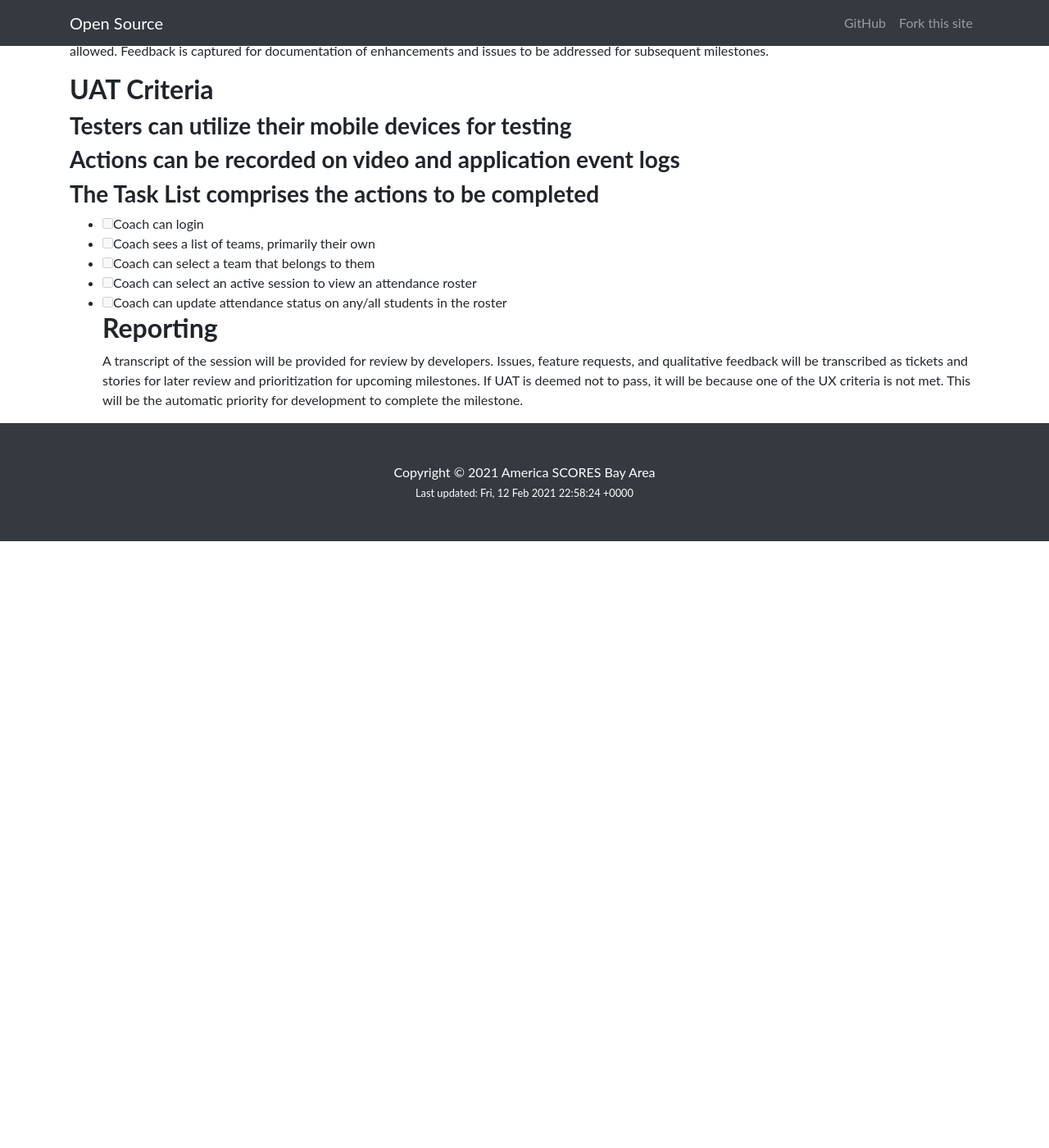
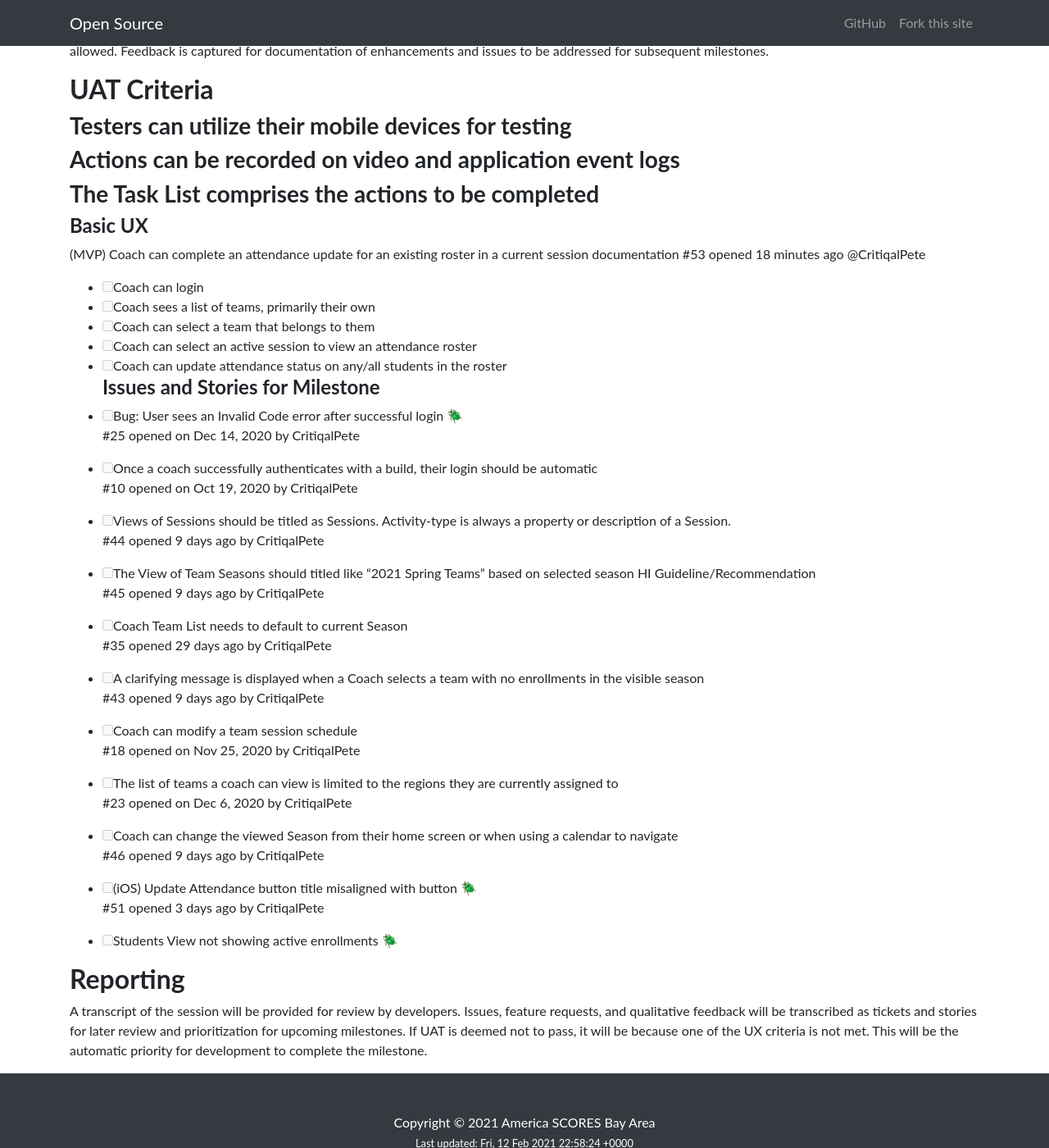
Before and after one commit to AmericaSCORESBayArea/scoreslabs, a Jekyll site: the page built from attendance_app_UAT_M2.md, in a window 1280 px wide and 1400 px high, scrolled down 298 px. Shown: the whole window at 82% size. Built offline with Jekyll 4.4.1, drawn with Linux system fonts in a browser that asks for light colours; emoji names are drawn with the system emoji font; our own code applies the rules of GitHub Pages for plain Markdown files; before the commit the page ends 958 px from its top, so only the background shows below that.

Commit message:
added milestone ticket checklist to UAT criteria

```diff
--- a/attendance_app_UAT_M2.md
+++ b/attendance_app_UAT_M2.md
@@ -11,11 +11,48 @@ Feedback is captured for documentation of enhancements and issues to be addresse
 ### Testers can utilize their mobile devices for testing
 ### Actions can be recorded on video and application event logs
 ### The Task List comprises the actions to be completed
+#### Basic UX
+(MVP) Coach can complete an attendance update for an existing roster in a current session documentation
+#53 opened 18 minutes ago
+@CritiqalPete
 - [ ] Coach can login
 - [ ] Coach sees a list of teams, primarily their own
 - [ ] Coach can select a team that belongs to them
 - [ ] Coach can select an active session to view an attendance roster
 - [ ] Coach can update attendance status on any/all students in the roster
+#### Issues and Stories for Milestone
+- [ ] Bug: User sees an Invalid Code error after successful login :beetle:<br>
+#25 opened on Dec 14, 2020 by CritiqalPete
+
+- [ ] Once a coach successfully authenticates with a build, their login should be automatic<br>
+#10 opened on Oct 19, 2020 by CritiqalPete
+
+- [ ] Views of Sessions should be titled as Sessions. Activity-type is always a property or description of a Session.<br>
+#44 opened 9 days ago by CritiqalPete
+
+- [ ] The View of Team Seasons should titled like "2021 Spring Teams" based on selected season HI Guideline/Recommendation<br>
+#45 opened 9 days ago by CritiqalPete
+
+- [ ] Coach Team List needs to default to current Season<br>
+#35 opened 29 days ago by CritiqalPete
+
+- [ ] A clarifying message is displayed when a Coach selects a team with no enrollments in the visible season<br>
+#43 opened 9 days ago by CritiqalPete
+
+- [ ] Coach can modify a team session schedule<br>
+#18 opened on Nov 25, 2020 by CritiqalPete
+
+- [ ] The list of teams a coach can view is limited to the regions they are currently assigned to<br>
+#23 opened on Dec 6, 2020 by CritiqalPete
+
+- [ ] Coach can change the viewed Season from their home screen or when using a calendar to navigate<br>
+#46 opened 9 days ago by CritiqalPete
+
+- [ ] (iOS) Update Attendance button title misaligned with button :beetle:<br>
+#51 opened 3 days ago by CritiqalPete
+
+- [ ] Students View not showing active enrollments :beetle:<br>
+
 ## Reporting
 A transcript of the session will be provided for review by developers. Issues, feature requests, and qualitative feedback will be transcribed as tickets and stories for later review and prioritization for upcoming milestones.
 If UAT is deemed not to pass, it will be because one of the UX criteria is not met. This will be the automatic priority for development to complete the milestone.
```
